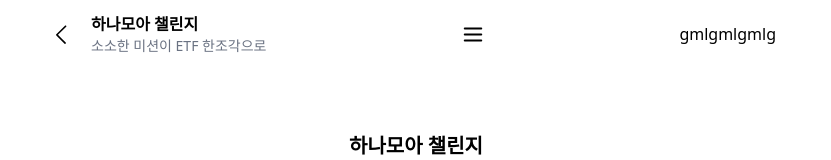
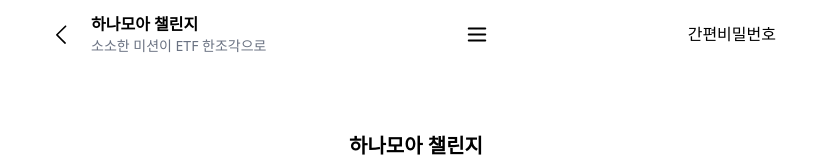
Before and after one commit to jjinleee/ISAID, a Next.js app: page /challenge in a window 1280 px wide. Shown: the top 160 px of the page, without its empty margins (224-1055 px from the left). Built offline with nearby package versions, Linux system fonts and the light colour scheme.

Commit message:
feat: 간편비밀번호 프레이머 추가 (#61)

```diff
--- a/components/header-bar/header-bar.tsx
+++ b/components/header-bar/header-bar.tsx
@@ -13,13 +13,12 @@ import SecurePinModal from '@/components/secure-pin-modal';
 const HeaderBar = ({ title, subtitle, onMenuClick }: HeaderBarProps) => {
   const router = useRouter();
   const [modalOpen, setModalOpen] = useState(false);
-  const handleVerifyPin = async (pin: string) => {
+  const handleVerifyPin = async (pin: string): Promise<boolean> => {
     try {
       if (pin !== '123456') {
         toast.error('비밀번호가 올바르지 않습니다.');
         return false;
       }
-      console.log('gmlgml');
 
       toast.success('인증에 성공하였습니다.', {
         style: {
@@ -28,7 +27,11 @@ const HeaderBar = ({ title, subtitle, onMenuClick }: HeaderBarProps) => {
           fontWeight: '500',
         },
       });
-      router.push('/mypage');
+
+      setTimeout(() => {
+        router.push('/mypage');
+      }, 500);
+
       return true;
     } catch (err) {
       toast.error('서버 오류가 발생했습니다.');
@@ -53,7 +56,7 @@ const HeaderBar = ({ title, subtitle, onMenuClick }: HeaderBarProps) => {
         <button onClick={onMenuClick} className='cursor-pointer'>
           <MenuIcon />
         </button>
-        <div onClick={() => setModalOpen(true)}>gmlgmlgmlg</div>
+        <div onClick={() => setModalOpen(true)}>간편비밀번호</div>
         <SecurePinModal
           visible={modalOpen}
           onClose={() => setModalOpen(false)}
--- a/components/header-bar/main-header-bar.tsx
+++ b/components/header-bar/main-header-bar.tsx
@@ -11,13 +11,12 @@ import SecurePinModal from '@/components/secure-pin-modal';
 const MainHeader = ({ title, subtitle, onMenuClick }: MainHeaderProps) => {
   const [modalOpen, setModalOpen] = useState(false);
   const router = useRouter();
-  const handleVerifyPin = async (pin: string) => {
+  const handleVerifyPin = async (pin: string): Promise<boolean> => {
     try {
       if (pin !== '123456') {
         toast.error('비밀번호가 올바르지 않습니다.');
         return false;
       }
-      console.log('gmlgml');
 
       toast.success('인증에 성공하였습니다.', {
         style: {
@@ -26,13 +25,18 @@ const MainHeader = ({ title, subtitle, onMenuClick }: MainHeaderProps) => {
           fontWeight: '500',
         },
       });
-      router.push('/mypage');
+
+      setTimeout(() => {
+        router.push('/mypage');
+      }, 500);
+
       return true;
     } catch (err) {
       toast.error('서버 오류가 발생했습니다.');
       return false;
     }
   };
+
   return (
     <div className='w-full bg-white px-6 py-3'>
       <div className='flex items-center justify-between'>
@@ -44,7 +48,7 @@ const MainHeader = ({ title, subtitle, onMenuClick }: MainHeaderProps) => {
         <button className='cursor-pointer' onClick={onMenuClick}>
           <MenuIcon />
         </button>
-        <div onClick={() => setModalOpen(true)}>gmlgmlgmlg</div>
+        <div onClick={() => setModalOpen(true)}>간편비밀번호</div>
         <SecurePinModal
           visible={modalOpen}
           onClose={() => setModalOpen(false)}
--- a/components/secure-pin-modal.tsx
+++ b/components/secure-pin-modal.tsx
@@ -31,10 +31,6 @@ export default function PinCodeSheet({ visible, onClose, onSubmit }: Props) {
 
   const handleDelete = () => setPin((prev) => prev.slice(0, -1));
   const handleReset = () => setPin('');
-
-  if (pin.length === 6) {
-    setTimeout(() => onSubmit(pin), 150);
-  }
 
   const generateShuffledDigits = (): string[] => {
     const nums = ['0', '1', '2', '3', '4', '5', '6', '7', '8', '9'];
```
